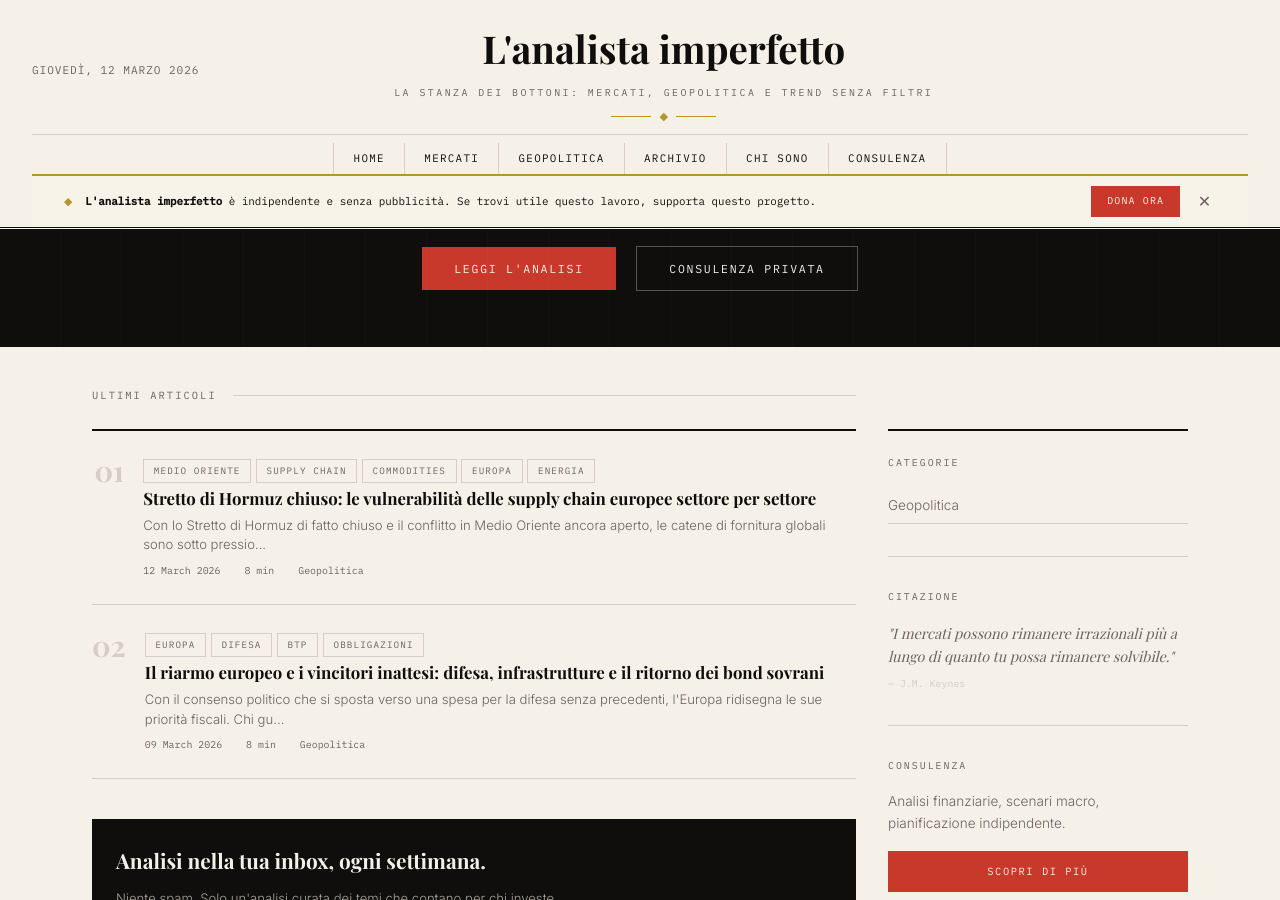
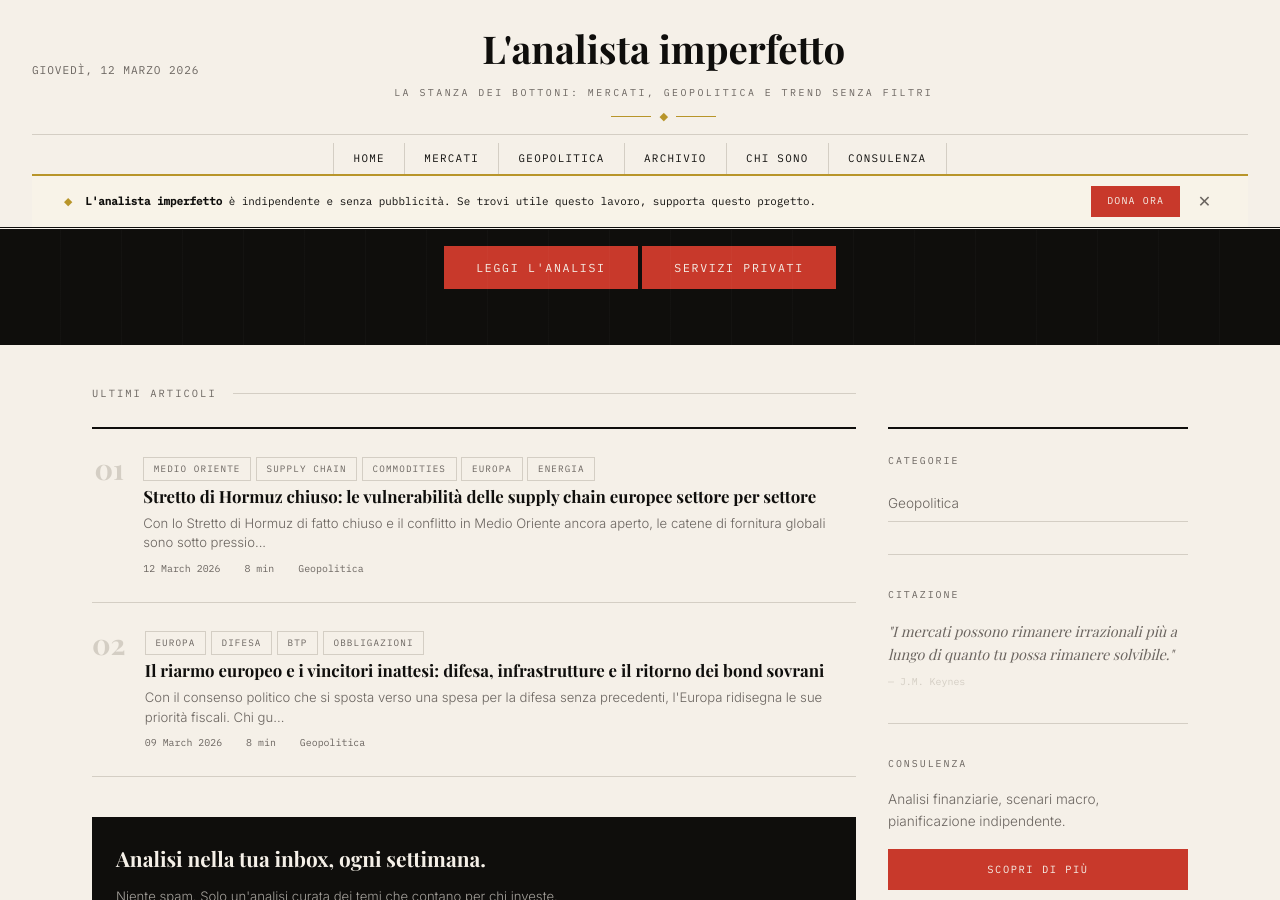
Before and after one commit to martellialessandro/martellialessandro.github.io, a Jekyll site: the page built from index.html, in a window 1280 px wide and 900 px high, scrolled down 489 px. Built offline with Jekyll 4.4.1, drawn with Linux system fonts in a browser that asks for light colours; some web fonts are replaced.

Commit message:
Update link text for private consultation section

```diff
--- a/index.html
+++ b/index.html
@@ -79,7 +79,7 @@ title: Home
   {% endif %}
   <div>
     <a href="{{ latest.url | relative_url }}" class="btn-primary">Leggi l'analisi</a>
-    <a href="{{ '/consulenza/' | relative_url }}" class="btn-ghost">Consulenza privata</a>
+    <a href="/consulenza/" class="btn-primary">Servizi privati</a>
   </div>
 </section>
 {% else %}
```
